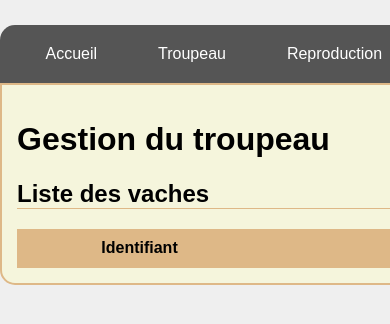
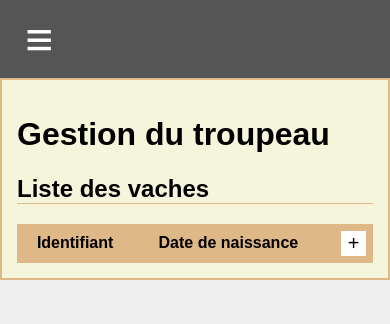
Before and after one commit to loann-des/BioFarm-Monitor, a Flask app: page /herd in a window 390 px wide; the page is wider, and only the part inside the window is pictured. Shown: the top 324 px of that part. Run offline with Flask 3, Linux system fonts and the light colour scheme; the visitor is signed in with stand-in values (Sample User, id 1); data that the repository does not hold is empty; parts of the project's set-up code (start-up, migrations or seed data) failed here and were passed over.

Commit message:
Added mobile-friendly UI

```diff
--- a/web_app/static/css/main.css
+++ b/web_app/static/css/main.css
@@ -10,7 +10,7 @@ html, body {
 
 nav {
   box-sizing: border-box;
-  width: 21cm;
+  width: 800px;
   margin-right: auto;
   margin-left: auto;
   margin-top: 25px;
@@ -19,6 +19,10 @@ nav {
   border-radius: 15px 15px 0 0;
 
   background-color: #555555;
+}
+
+nav button#narrow-menu-button {
+  display: none;
 }
 
 nav ul {
@@ -50,7 +54,7 @@ nav ul li a img {
 
 main {
   box-sizing: border-box;
-  width: 21cm;
+  width: 800px;
   padding: 15px;
   margin-top: 0;
   margin-bottom: 25px;
@@ -61,6 +65,43 @@ main {
   border-radius: 0 0 15px 15px;
 
   background-color: var(--theme-background-color);
+}
+
+@media (max-width: 864px) {
+  nav {
+    width: 100%;
+    margin: 0;
+    border-radius: 0;
+  }
+
+  nav button#narrow-menu-button {
+    display: flex;
+    flex-direction: row;
+    justify-content: center;
+    align-items: center;
+
+    box-sizing: border-box;
+    width: 1em;
+    height: 1em;
+    font-size: 3em;
+
+    background: none;
+    color: white;
+    border: none;
+    cursor: pointer;
+  }
+
+  nav ul {
+    flex-direction: column;
+    height: 0;
+    overflow: hidden;
+    transition: height 0.25s ease;
+  }
+
+  main {
+    width: 100%;
+    border-radius: 0;
+  }
 }
 
 main section h2 {
--- a/web_app/templates/base.html
+++ b/web_app/templates/base.html
@@ -12,6 +12,10 @@
   </head>
   <body>
     <nav>
+      <button id="narrow-menu-button">
+        &equiv;
+      </button>
+
       <ul>
         <li><a href="/">Accueil</a></li>
         <li><a href="/herd">Troupeau</a></li>
@@ -31,6 +35,19 @@
       {% endblock content %}
     </main>
 
+    <script>
+      const menuButton = document.querySelector("button#narrow-menu-button");
+      const menu = document.querySelector("nav ul");
+
+      menuButton.addEventListener("click", () => {
+        if (menu.style.height == "50vh") {
+          menu.style.height = "0";
+        } else {
+          menu.style.height = "50vh";
+        }
+      });
+    </script>
+
     {% block js %}
     {% endblock js %}
   </body>
```
